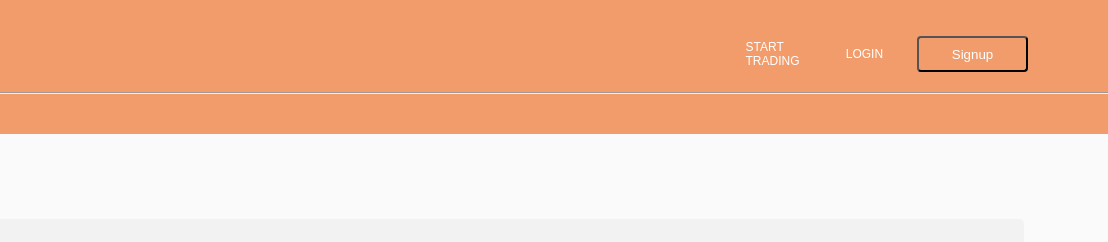
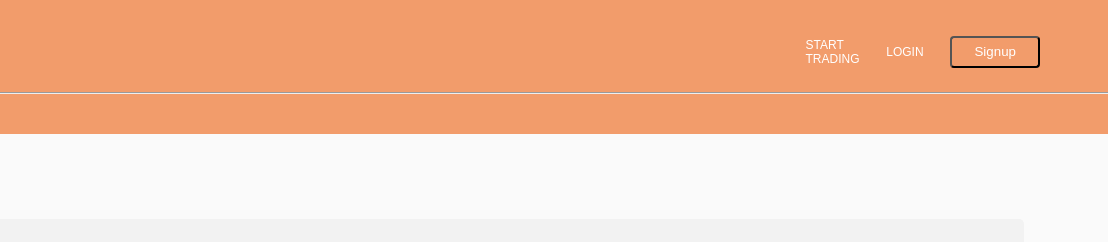
Before and after one commit to naganikshith04/milestone1, a plain HTML site: page Homework - 1/newTrade.html in a window 1280 px wide. Shown: the top 242 px of the page, 172-1280 px from the left. Drawn offline with Linux system fonts and the light colour scheme.

Commit message:
Add files via upload

```diff
--- a/Homework - 1/CSS/index.css
+++ b/Homework - 1/CSS/index.css
@@ -49,8 +49,8 @@ nav {
 }
 .nav-bar button{
   border-radius: 4px;
-  width: 150px;
-  padding: 3%;
+  width: 90px;
+  padding: 7%;
   background-color: var(--primary-color);
   color: var(--white-color);
   cursor: pointer;
--- a/Homework - 1/CSS/newTrade.css
+++ b/Homework - 1/CSS/newTrade.css
@@ -49,8 +49,8 @@ nav {
 }
 .nav-bar button{
   border-radius: 4px;
-  width: 150px;
-  padding: 3%;
+  width: 90px;
+  padding: 7%;
   background-color: var(--primary-color);
   color: var(--white-color);
   cursor: pointer;
--- a/Homework - 1/CSS/trade.css
+++ b/Homework - 1/CSS/trade.css
@@ -49,8 +49,8 @@ nav {
 }
 .nav-bar button{
   border-radius: 4px;
-  width: 150px;
-  padding: 3%;
+  width: 90px;
+  padding: 7%;
   background-color: var(--primary-color);
   color: var(--white-color);
   cursor: pointer;
--- a/Homework - 1/CSS/trades.css
+++ b/Homework - 1/CSS/trades.css
@@ -49,8 +49,8 @@ nav {
 }
 .nav-bar button{
   border-radius: 4px;
-  width: 150px;
-  padding: 3%;
+  width: 90px;
+  padding: 7%;
   background-color: var(--primary-color);
   color: var(--white-color);
   cursor: pointer;
--- a/Homework - 1/index.html
+++ b/Homework - 1/index.html
@@ -5,7 +5,7 @@
     <meta http-equiv="X-UA-Compatible" content="IE=edge">
     <meta name="viewport" content="width=device-width, initial-scale=1.0">
     <title>My Manga</title>
-    <link rel="icon" href="logo.jpeg" type="image/icon type">
+    <link rel="icon" href="./img/logo.jpeg" >
     <link rel="stylesheet" href="https://cdnjs.cloudflare.com/ajax/libs/font-awesome/4.7.0/css/font-awesome.min.css">
     <link rel="stylesheet" href="CSS/index.css">
 
@@ -16,7 +16,7 @@
         <ul class="nav-bar">
             <li><a href="newTrade.html">Start Trading</a></li>
             <li><a href="#"> Login </a></li>
-            <button>Signup</button>
+            <li><button>Signup</button></li>
         </ul>
         <hr>
         <a class="tradesLink" href="trades.html">Trades</a>
--- a/Homework - 1/newTrade.html
+++ b/Homework - 1/newTrade.html
@@ -5,7 +5,7 @@
     <meta http-equiv="X-UA-Compatible" content="IE=edge">
     <meta name="viewport" content="width=device-width, initial-scale=1.0">
     <title>My Manga</title>
-    <link rel="icon" href="logo.jpeg" type="image/icon type">
+    <link rel="icon" href="./img/logo.jpeg" type="image/icon type">
     <link rel="stylesheet" href="https://cdnjs.cloudflare.com/ajax/libs/font-awesome/4.7.0/css/font-awesome.min.css">
     <link rel="stylesheet" href="CSS/newTrade.css">
     <script src="./JS/newTrades.js" ></script>
@@ -16,7 +16,7 @@
         <ul class="nav-bar">
             <li><a href="newTrade.html">Start Trading</a></li>
             <li><a href="#"> Login </a></li>
-            <button>Signup</button>
+            <li><button>Signup</button></li>
         </ul>
         <hr>
         <a class="tradesLink" href="trades.html">Trades</a>
@@ -24,7 +24,7 @@
     <div class="center-text">
 
         <div class="container">
-            <form >
+            <form action="trades.html" >
             <div class="row">
               <div class="col-25">
                 <label for="cat">Category</label>
@@ -59,7 +59,7 @@
             </div>
             <br>
             <div class="row">
-            <input type="submit" onClick="trades()" value="Create Trade">
+            <input type="submit" onclick="window.location = './trades.html' " value="Create Trade">
             <!-- <button onclick="trades()">Create Trade</button> -->
             </div>
             </form>
```
Also changed, not shown: Homework - 1/trade.html (+3 -7 lines), Homework - 1/trades.html (+9 -4 lines).
